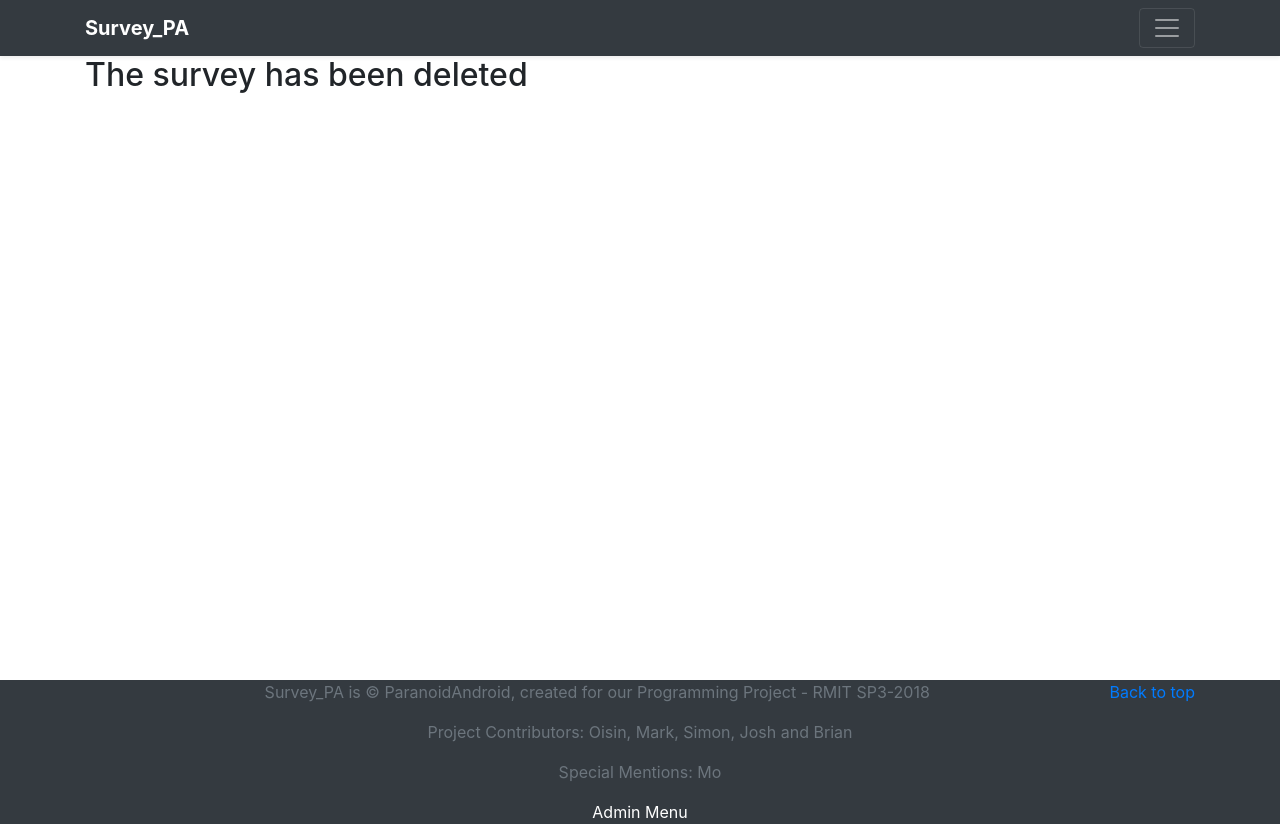
After one commit to Oisin-Headen/Django-Project, a Django app: page /survey-deleted/ in a window 1280 px wide. The commit adds this page. Run offline with Django 3.2, Linux system fonts and the light colour scheme; some libraries are stand-ins or nearby versions.

Commit message:
Can now delete survey and all survey data

```diff
--- a/ParanoidEnv/ParanoidAndroidProject/paranoidApp/templates/paranoidApp/base.html
+++ b/ParanoidEnv/ParanoidAndroidProject/paranoidApp/templates/paranoidApp/base.html
@@ -27,17 +27,17 @@
                     <div class="col-sm-4 offset-md-1 py-4">
                         <h4 class="text-white">Menu</h4>
                         <ul class="list-unstyled">
-                            <li><a href="{% url "index" %}" class="text-white">Home Page</a></li>
+                            <li><a href="{% url 'index' %}" class="text-white">Home Page</a></li>
                         {% if request.user.is_authenticated %}
-                            <li><a href="{% url "create_survey_single" %}" class="text-white">Create Survey</a></li>
-                            <li><a href="{% url "surveys_for_user" %}" class="text-white">Your Surveys</a></li>
+                            <li><a href="{% url 'create_survey_single' %}" class="text-white">Create Survey</a></li>
+                            <li><a href="{% url 'surveys_for_user' %}" class="text-white">Your Surveys</a></li>
                         {% endif %}
                             <li><a href="{% url 'view_survey' %}" class="text-white">View Sample Survey</a></li>
                         {% if request.user.is_authenticated %}
-                            <li><a href="{% url "logout" %}" class="text-white">Log Out {{request.user.username}}</a></li>
+                            <li><a href="{% url 'logout' %}" class="text-white">Log Out {{request.user.username}}</a></li>
                         {% else %}
-                            <li><a href="{% url "login" %}" class="text-white">Log in</a></li>
-                            <li><a href="{% url "signup" %}" class="text-white">Sign Up</a></li>
+                            <li><a href="{% url 'login' %}" class="text-white">Log in</a></li>
+                            <li><a href="{% url 'signup' %}" class="text-white">Sign Up</a></li>
                         {% endif %}
                         </ul>
                     </div>
@@ -46,7 +46,7 @@
         </div>
         <div class="navbar navbar-dark bg-dark shadow-sm">
             <div class="container d-flex justify-content-between">
-                <a href="#" class="navbar-brand d-flex align-items-center">
+                <a href="{% url 'index' %}" class="navbar-brand d-flex align-items-center">
                     <strong>Survey_PA</strong>
                 </a>
                 {% if request.user.is_authenticated %}
--- /dev/null
+++ b/ParanoidEnv/ParanoidAndroidProject/paranoidApp/templates/paranoidApp/survey_deleted.html
@@ -0,0 +1,5 @@
+{% extends 'paranoidApp/base.html' %}
+
+{% block content %}
+    <h2>The survey has been deleted</h2>
+{% endblock %}
--- a/ParanoidEnv/ParanoidAndroidProject/paranoidApp/urls.py
+++ b/ParanoidEnv/ParanoidAndroidProject/paranoidApp/urls.py
@@ -20,4 +20,7 @@ urlpatterns = [
 
     path('signup/', views.signup, name="signup"),
     path('logout/', views.logout, name="logout"),
+
+    path('my-surveys/<int:survey_id>/delete/', views.delete_survey, name="delete_survey"),
+    path('survey-deleted/', views.survey_deleted, name="survey_deleted"),
 ]
--- a/ParanoidEnv/ParanoidAndroidProject/paranoidApp/views.py
+++ b/ParanoidEnv/ParanoidAndroidProject/paranoidApp/views.py
@@ -277,8 +277,10 @@ def view_surveys_for_user(request):
 def view_survey_data(request, survey_id):
     """View the responses for the survey"""
     survey = get_object_or_404(Survey, pk=survey_id)
-    if survey.creator != request.user.id and not request.user.is_admin:
-        HttpResponseRedirect(reverse('error'))
+    if survey.creator.pk != request.user.id and not request.user.is_admin:
+        messages.add_message(request, messages.ERROR,
+                             "You do not have permission to access this survey")
+        return HttpResponseRedirect(reverse('error'))
     current_folder = os.path.dirname(os.path.abspath(__file__))
     file_name = os.path.join(current_folder, "data/survey" + str(survey_id) + ".csv")
     file = open(file_name, "r")
@@ -312,3 +314,33 @@ def logout(request):
     """Logs a user out"""
     django_logout(request)
     return HttpResponseRedirect(reverse("index"))
+
+@login_required
+def delete_survey(request, survey_id):
+    """Delete a survey"""
+    survey = get_object_or_404(Survey, pk=survey_id)
+    if survey.creator.pk != request.user.id and not request.user.is_admin:
+        messages.add_message(request, messages.ERROR,
+                             "You do not have permission to access this survey")
+        return HttpResponseRedirect(reverse('error'))
+
+    current_folder = os.path.dirname(os.path.abspath(__file__))
+    csv_file_name = os.path.join(current_folder, "data/survey" + str(survey_id) + ".csv")
+    json_file_name = os.path.join(current_folder, "data/survey" + str(survey_id) + ".json")
+
+    try:
+        os.remove(csv_file_name)
+        os.remove(json_file_name)
+    except OSError:
+        messages.add_message(request, messages.ERROR,
+                             "Error: File not found. Some data may not have been deleted")
+        return HttpResponseRedirect(reverse('error'))
+    survey.delete()
+
+    # Redirect to survey deleted page
+    return HttpResponseRedirect(reverse('survey_deleted'))
+
+def survey_deleted(request):
+    """Tell the user that a survey has been deleted"""
+    return HttpResponse(loader.get_template("paranoidApp/survey_deleted.html")
+                        .render({},request))
```
Also changed, not shown: ParanoidEnv/ParanoidAndroidProject/paranoidApp/templates/paranoidApp/user_surveys.html (+18 -1 lines).
